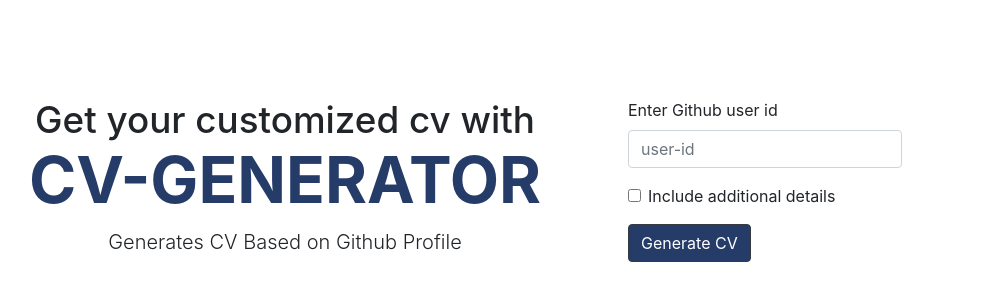
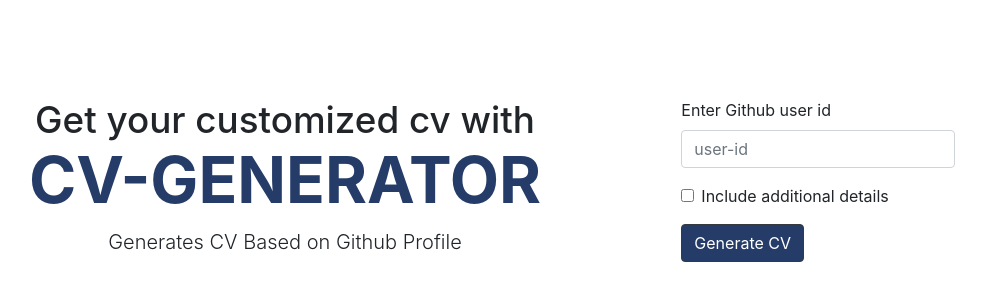
Before and after one commit to ireneelizabethsabu/cv-generator, a React (Create React App) app: page / in a window 1280 px wide. Shown: the part 152-452 px from the top of the page, without its empty margins (35-1021 px from the left). Built offline with nearby package versions, Linux system fonts and the light colour scheme.

Commit message:
Handled routing and stored user id

```diff
--- a/package.json
+++ b/package.json
@@ -10,6 +10,7 @@
     "react": "^17.0.2",
     "react-bootstrap": "^1.6.1",
     "react-dom": "^17.0.2",
+    "react-router-dom": "^5.3.0",
     "react-scripts": "4.0.3",
     "web-vitals": "^1.1.2"
   },
--- a/src/App.js
+++ b/src/App.js
@@ -1,10 +1,18 @@
 import './App.css';
 import Home from './components/Home';
+import { BrowserRouter, Route } from 'react-router-dom';
+import CV from "./components/CV/cv";
 
 function App() {
   return (
     <div className="App">
-      <Home/>
+      <BrowserRouter>
+        <Route exact path="/" component={Home} />
+        <Route path="/cv/:id" >
+            <CV/>
+        </Route>
+      </BrowserRouter>
+
     </div>
   );
 }
--- /dev/null
+++ b/src/components/CV/cv.js
@@ -0,0 +1,10 @@
+import Header from "../Header/header";
+
+const CV=() => {
+    return(
+        <Header/>
+    )
+}
+
+
+export default CV;
--- a/src/components/Home.js
+++ b/src/components/Home.js
@@ -1,10 +1,18 @@
-import React from "react";
+import React, { useState } from "react";
 import {Button, Form,Row,Col, Container} from 'react-bootstrap';
 import './Home.css';
+import { useHistory } from "react-router";
 
 export const Home = () => {
+    const [id,setId]=useState('');
+    const history =  useHistory();
+    const handleChange =(e) => {
+        setId(e.target.value);
+    }
+
+
     return(
-        <Container fluid className="min-vh-100 ">
+        <Container fluid >
             <Row xs={1} sm={1} md={2} >
                 <Col className="text-center">
                 <h1 className="title">Get your customized cv with <br /><span id="head">CV-GENERATOR</span></h1>
@@ -13,16 +21,16 @@
                 </p>
                 </Col>
 
-                <Col md={3} className="d-flex justify-content-center">
+                <Col md={4} className="d-flex justify-content-center">
                 <Form>
                     <Form.Group>
                         <Form.Label className="text-center"> Enter Github user id</Form.Label>
-                        <Form.Control  type="username" placeholder="user-id" />
+                        <Form.Control  type="username" placeholder="user-id" value={id} onChange={handleChange}/>
                     </Form.Group>
                     <Form.Group>
                         <Form.Check type="checkbox" label="Include additional details" />
                     </Form.Group>
-                    <Button variant="outline-dark" type="submit" >
+                    <Button variant="outline-dark" type="submit" onClick={() => { history.push(`/cv/${id}`)}}>
                         Generate CV
                     </Button>
                 </Form>
```
Also changed, not shown: 1 other file (tests, documents, lock files or other folders).
